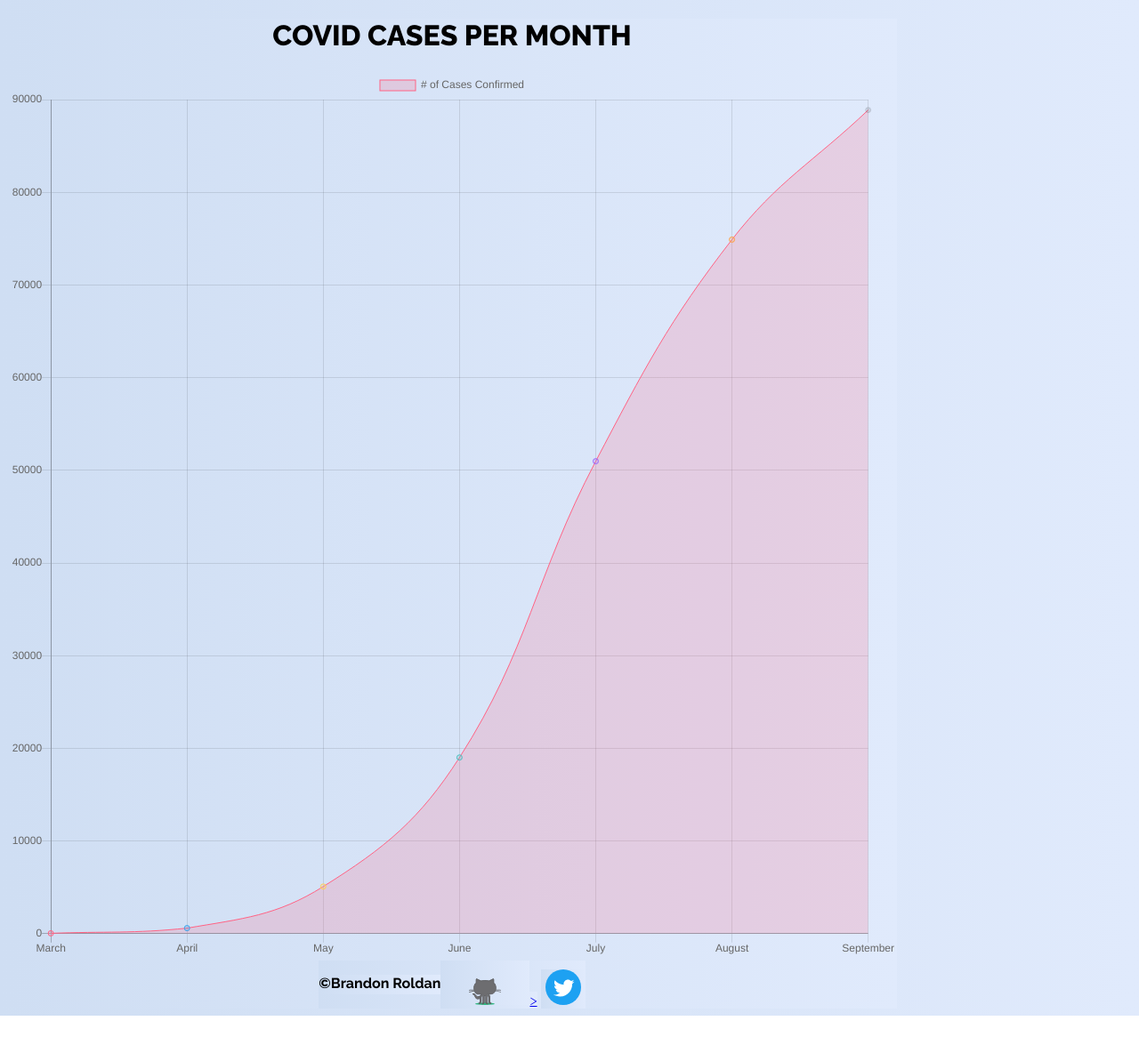
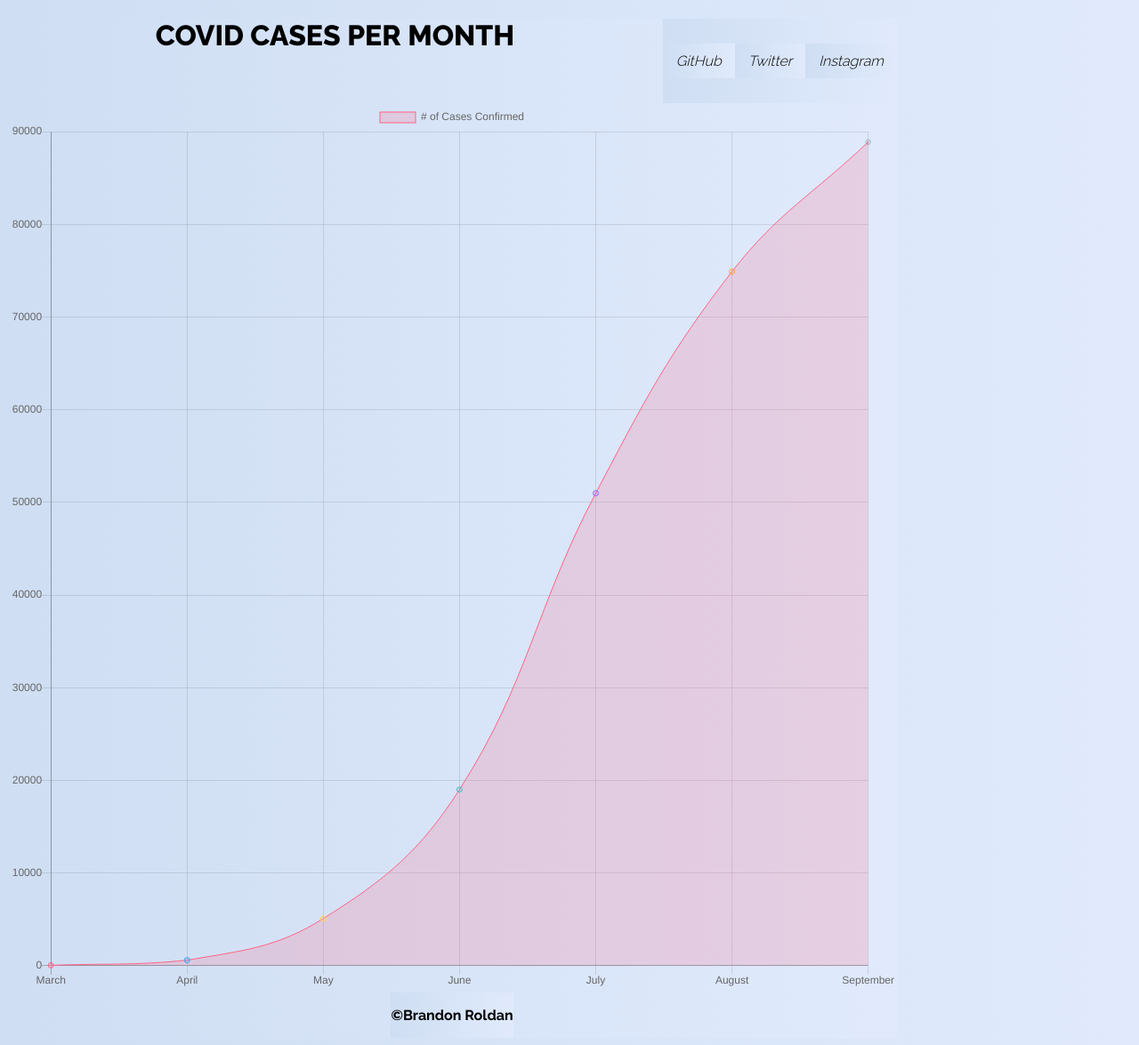
Before and after one commit to brandonsr/stadistic, a plain HTML site: page index.html in a window 1280 px wide. Shown: the whole page at 89% size. Before the commit the page ends 1142 px from the top, so only its background shows below. Drawn offline with nearby package versions, Linux system fonts and the light colour scheme.

Commit message:
Se añaden redes sociales

```diff
--- a/index.html
+++ b/index.html
@@ -9,6 +9,16 @@
 </head>
 <body>
     <div class="main">
+        <nav class="redes">
+            <div class="sociales">
+                <ul class="sociales">
+                    <li><a href="https://www.instagram.com/brandonsr_3" target="_blank" class="instagram">Instagram</a></li>
+                    <li><a href="https://www.twitter.com/brandonsr_3" target="_blank" class="twitter">Twitter</a></li>
+                    <li><a href="https://www.github.com/brandonsr" target="_blank" class="github">GitHub</a></li>
+                </ul>
+            </div>
+        </nav>
+
         <h1 class="title">COVID CASES PER MONTH</h1>
         <div class="chart">
             <canvas class="mychart" id="mychart" width="200" height="200">
@@ -17,12 +27,6 @@
         </div>
         <footer class="pie">
             <p class="footer">&copy;Brandon Roldan</p>
-            <div class="redes">
-
-                <a href="http://www.github.com/brandonsr" target="_blanck" class="git"><img src="img/git.svg" alt="github" width="100px" height="50px">></a>
-                <a href="http://www.twitter.com/brandonsr_3" target="_blanck" class="twit"><img src="img/Twitter_Social_Icon_Circle_Color.svg" alt="Twitter" width="50px" height="40px"></a>
-
-            </div>
         </footer>
     </div>
 
--- a/style.css
+++ b/style.css
@@ -16,32 +16,44 @@
 .title
 {
     font-weight: 800;
+
 }
 .footer
 {
     font-weight: bold;
 }
-.redes a:hover
-{
-    list-style: none;
-    float: right;
-    text-decoration: none;
-    transition: cubic-bezier(1, 0, 0, 1);
-    transition-duration: 2s;
-}
+
 .pie
 {
     display: inline-flex;
 }
-.twit a:hover
+.sociales
 {
-
-    transition: cubic-bezier(5, 0, 0, 5);
-    transition-duration: 2s;
+    list-style: none;
+    text-decoration: none;
+    display: inline-block;
+    padding: 6px 0px;
 }
-.git a:hover
+.redes .sociales li
 {
+    float: right;
+}
+.redes .sociales{
+    float: right;
+}
+.redes .sociales ul
+{
+    list-style: none;
+}
+.redes .sociales ul li a
+{
+    text-decoration: none;
+    color: black;
     display: inline-block;
-    transition: cubic-bezier(10, 0, 0, 10);
-    transition-duration: 2s;
+    padding: 10px 15px;
+    font-style: italic;
 }
+.redes .sociales ul li a:hover
+{
+    color: brown;
+}
```
